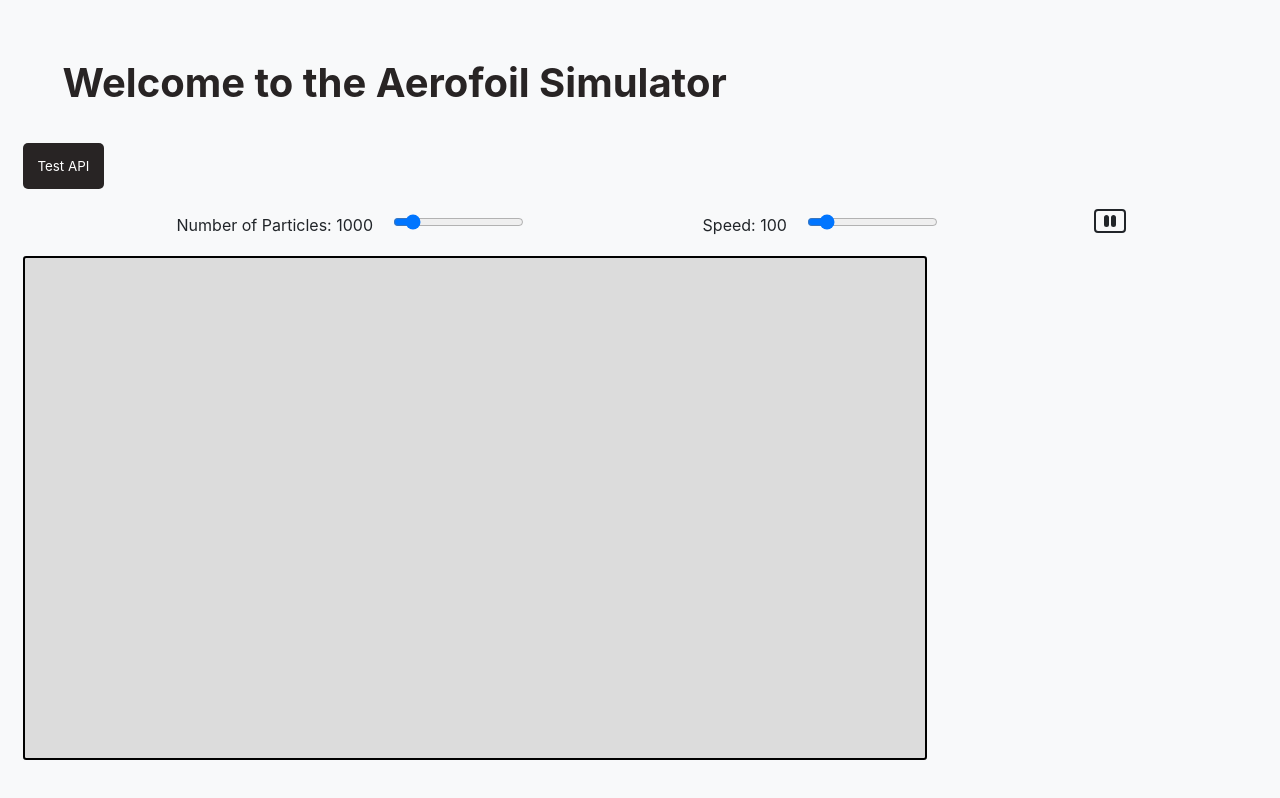
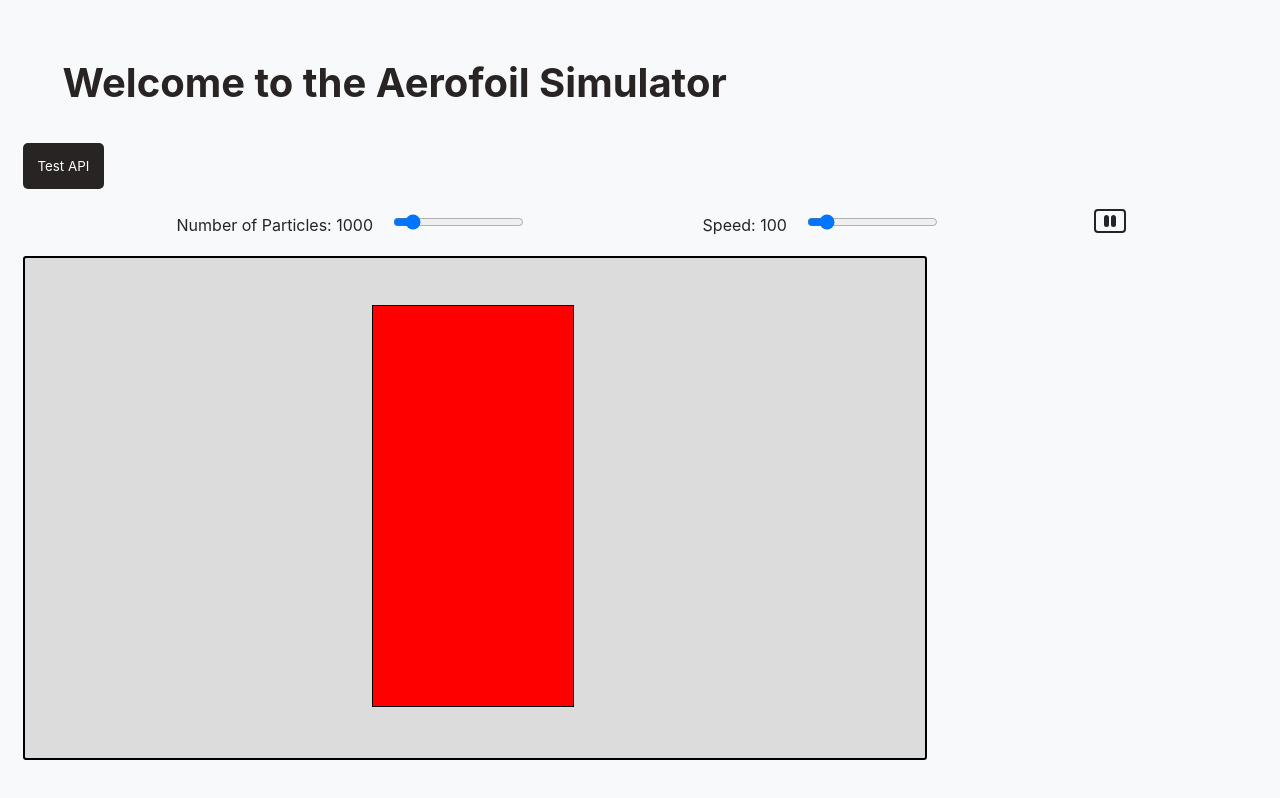
Before and after one commit to ncar285/fluidFlowSimulator, a React (Create React App) app in the folder frontend/: page / in a window 1280 px wide. Shown: the top 798 px of the page. Built offline with nearby package versions, Linux system fonts and the light colour scheme.

Commit message:
generate shape

```diff
--- a/frontend/src/components/BoundingBox/BoundingBox.jsx
+++ b/frontend/src/components/BoundingBox/BoundingBox.jsx
@@ -1,13 +1,15 @@
 import React, { useRef } from 'react';
 import './BoundingBox.css';
 
-const BoundingBox = ({ }) => {
+const BoundingBox = ({ canvasSize }) => {
     const canvasRef = useRef(null);
 
     return (
         <canvas
             ref={canvasRef}
             className='bounding-box-canvas'
+            width = {canvasSize[0]}
+            height = {canvasSize[1]}
             style={{ width: `100%`, height: `100%` }}
         />
     );
--- a/frontend/src/components/HomePage/HomePage.jsx
+++ b/frontend/src/components/HomePage/HomePage.jsx
@@ -7,10 +7,12 @@ import Particle from '../Particle/Particle.jsx';
 import { generatePlainVelocityField } from '../Utils/initialUField.js';
 import { BsPauseBtn } from "react-icons/bs";
 import { BsPlayBtn } from "react-icons/bs";
+import Walls from '../Walls/Walls.jsx';
 
 const HomePage = () => {
 
-  const [width, height] = [900, 500];
+  // const [width, height] = [900, 500];
+  const canvasSize = [900, 500];
   const [numParticles, setNumParticles] = useState(1000); // in the bounding box
   const [speed, setSpeed] = useState(100); // pixels per second
   const [velocityField, setVelocityField] = useState(generatePlainVelocityField(45));
@@ -31,6 +33,10 @@ const HomePage = () => {
   useEffect(() => {
     setVelocityField(generatePlainVelocityField(speed));
   }, [speed]); // The effect runs whenever 'speed' changes
+
+  const type = 'randomTest';
+  const parameters = {vertices: [[-100,-200], [-100,200], [100,200], [100,-200]]};
+  const shapeSettings = {type, parameters};
 
 
 
@@ -80,10 +86,10 @@ const HomePage = () => {
           >
           </BoundingBox> */}
           <div className="canvas-container"
-          style={{ width: `${width}px`, height: `${height}px` }}>
-            <BoundingBox />
-            {/* <Walls />
-            <Particles /> */}
+          style={{ width: `${canvasSize[0]}px`, height: `${canvasSize[1]}px` }}>
+            <BoundingBox canvasSize={canvasSize}/>
+            <Walls shapeSettings={shapeSettings} canvasSize={canvasSize}/>
+            {/* <Particles /> */}
           </div>
       </div>
 
--- a/frontend/src/components/Particles/Particles.jsx
+++ b/frontend/src/components/Particles/Particles.jsx
@@ -99,6 +99,8 @@ const Particles = ({ velocityField, settings}) => {
         <canvas
             ref={canvasRef}
             className='particles-canvas'
+            width = {canvasSize[0]}
+            height = {canvasSize[1]}
             style={{ width: `100%`, height: `100%` }}
         />
     );
--- a/frontend/src/components/Walls/Walls.jsx
+++ b/frontend/src/components/Walls/Walls.jsx
@@ -1,7 +1,7 @@
 import { useEffect, useRef } from 'react';
 import './Walls.css'
 
-const Walls = ( shapeSettings ) => {
+const Walls = ( { shapeSettings, canvasSize }) => {
     const canvasRef = useRef(null);
 
     const { type, parameters } = shapeSettings;
@@ -16,39 +16,53 @@ const Walls = ( shapeSettings ) => {
         const context = canvas.getContext('2d');
         context.clearRect(0, 0, canvas.width, canvas.height);
 
+        // Adjust the vertices
+        let adjustedVertices = parameters.vertices.map(([x, y]) => {
+            return [x + canvas.width / 2, y + canvas.height / 2];
+        });
+
+        console.log("canvas.width",canvas.width)
+        console.log("canvas.height",canvas.height)
+        console.log("adjustedVertices",adjustedVertices);
+
+        context.beginPath();
         switch (type) {
             case 'circle':
                 const { centre: [h, k], radius: r } = parameters;
-                context.beginPath();
                 context.arc(h, k, r, 0, Math.PI * 2);
                 context.closePath();
                 break;
             case 'rectangle':
                 const { vertices: [x, y, width, height] } = parameters;
-                context.beginPath();
                 context.rect(x, y, width, height);
                 context.closePath();
                 break;
-            case 'aerofoil':
-                context.beginPath();
-                const vertices = createAerofoilVertices()
-                vertices.forEach(([x,y], i) => (i === 0) ? context.moveTo(x,y) : context.lineTo(x,y));
+            default:
+                adjustedVertices.forEach(([x,y], i) => (i === 0) ? context.moveTo(x,y) : context.lineTo(x,y));
                 context.closePath();
                 break;
-            default:
-                context.beginPath();
-                parameters.vertices.forEach(([x,y], i) => (i === 0) ? context.moveTo(x,y) : context.lineTo(x,y));
-                context.closePath();
         }
 
-        context.stroke(); // or context.fill() based on requirement
-    }, [shapeSettings]); // Use shapeSettings directly in the dependency array
+        context.lineWidth = 2; // or another even number
+        context.strokeStyle = 'black';
+        context.stroke();
+        context.fillStyle = 'red';
+        context.fill()
+
+        //! Debugging: Draw red squares at each vertex
+        // context.fillStyle = 'red';
+        // adjustedVertices.forEach(([x, y]) => {
+        //     context.fillRect(x - 2, y - 2, 4, 4);
+        // });
+    }, [shapeSettings]);
 
 
     return (
         <canvas
             ref={canvasRef}
             className='walls-canvas'
+            width = {canvasSize[0]}
+            height = {canvasSize[1]}
             style={{ width: `100%`, height: `100%` }}
         />
     );
```
